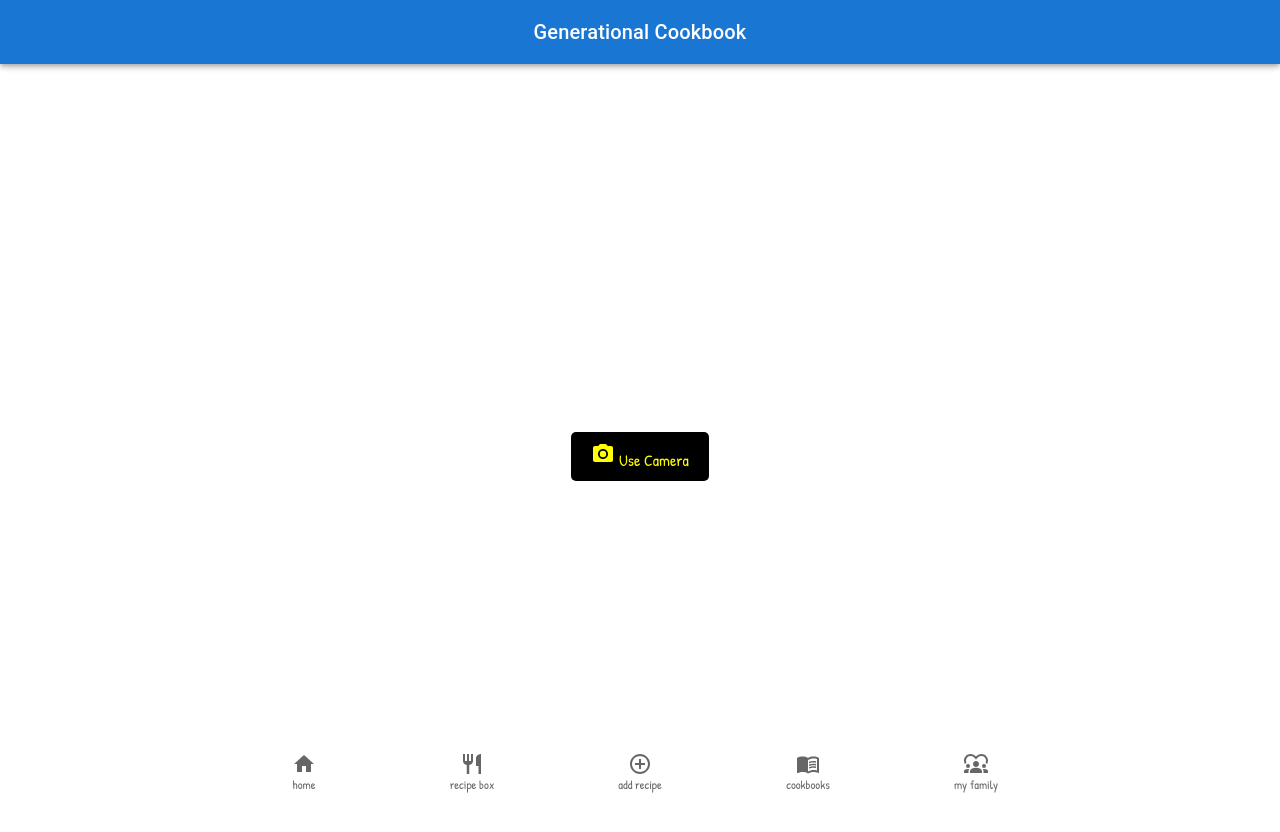
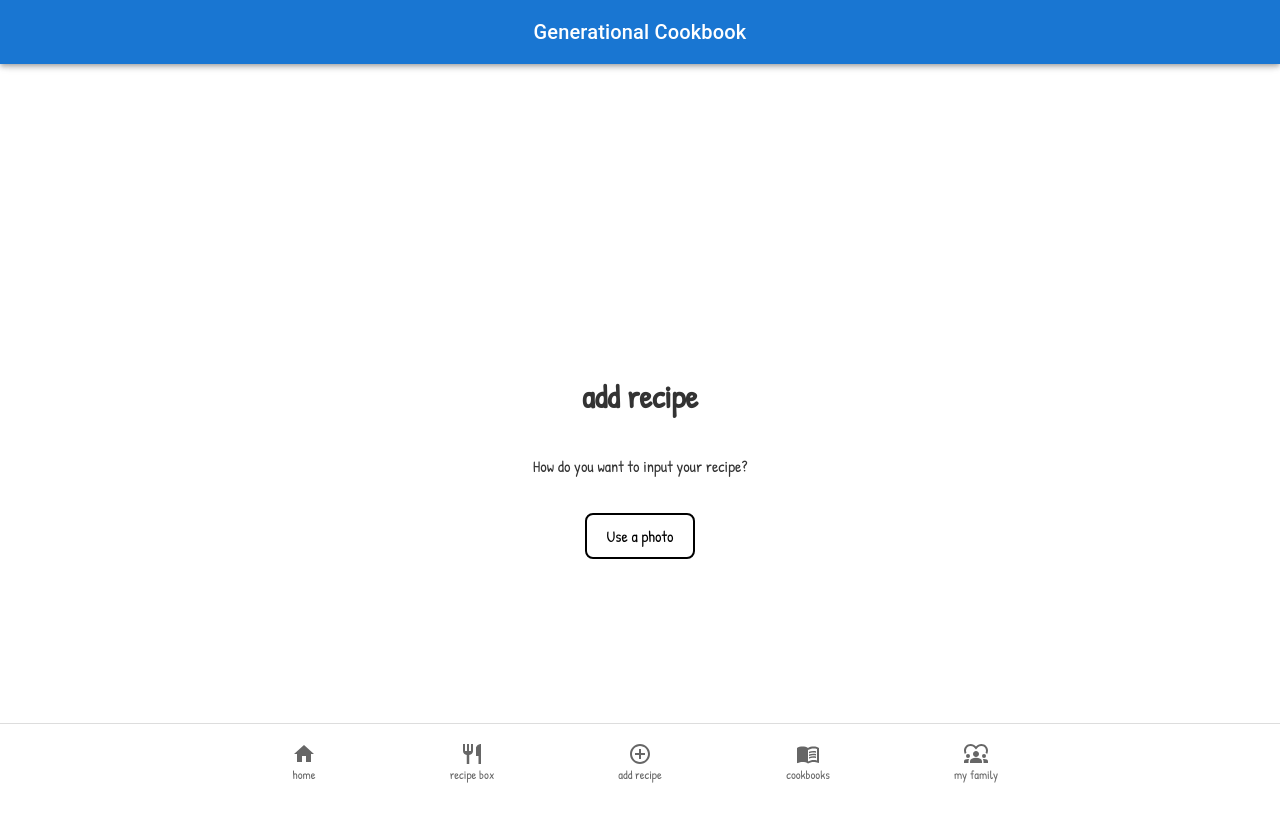
Before and after one commit to 394-w25/Cookbook, a React (Vite) app: page /AddRecipe in a window 1280 px wide. Shown: the top 832 px of the page. Built offline with nearby package versions, Linux system fonts and the light colour scheme.

Commit message:
recipe page

```diff
--- a/package.json
+++ b/package.json
@@ -21,7 +21,7 @@
     "react": "^18.3.0",
     "react-camera-pro": "^1.4.0",
     "react-dom": "^18.3.0",
-    "react-markdown": "^9.0.3",
+    "react-markdown": "^9.1.0",
     "react-router-dom": "^7.1.5"
   },
   "devDependencies": {
--- a/src/components/Navigation/Screens/AddRecipeScreen/AddRecipeScreen.css
+++ b/src/components/Navigation/Screens/AddRecipeScreen/AddRecipeScreen.css
@@ -1,17 +1,56 @@
-/* AddRecipe.css */
 .container {
   display: flex;
+  flex-direction: column;
+  align-items: center;
   justify-content: center;
-  align-items: center;
   height: 100vh;
+  text-align: center;
+}
+
+.button-group {
+  display: flex;
+  flex-direction: column;
+  gap: 15px;
+  margin-top: 20px;
 }
 
 .button {
+  background-color: white;
+  color: black;
+  border: 2px solid black;
   padding: 10px 20px;
+  border-radius: 8px;
   font-size: 16px;
   cursor: pointer;
+  transition: 0.3s;
+}
+
+.button:hover {
   background-color: black;
-  color: yellow;
+  color: white;
+}
+
+.camera-button {
+  display: flex;
+  align-items: center;
+  justify-content: center;
+  gap: 10px;
+}
+
+.bottom-nav {
+  display: flex;
+  justify-content: space-around;
+  position: absolute;
+  bottom: 0;
+  width: 100%;
+  background-color: white;
+  padding: 10px 0;
+  border-top: 1px solid #ddd;
+}
+
+.nav-button {
+  background: none;
   border: none;
-  border-radius: 5px;
+  font-size: 14px;
+  cursor: pointer;
 }
--- a/src/components/Navigation/Screens/AddRecipeScreen/AddRecipeScreen.jsx
+++ b/src/components/Navigation/Screens/AddRecipeScreen/AddRecipeScreen.jsx
@@ -4,17 +4,37 @@ import './AddRecipeScreen.css';
 import { useNavigate } from 'react-router-dom';
 
 function AddRecipeScreen() {
-const navigate = useNavigate();
+  const navigate = useNavigate();
 
   return (
     <div className="container">
-      <button
-        className="button"
-        onClick={() => navigate("/cameraComponent")} // Navigate to /cameraComponent
-      >
-        <CameraAltIcon /> Use Camera
-      </button>
-      {/* <CameraComponent/> */}
+      <h1 className="title">add recipe</h1>
+      <p className="description">How do you want to input your recipe?</p>
+
+      <div className="button-group">
+        <div className="button-container">
+          <button className="button" onClick={() => navigate("/cameraComponent")}>
+            Use a photo
+          </button>
+        </div>
+      </div>
+
+      <nav className="bottom-nav">
+        <div className="nav-container">
+          <button className="nav-button" onClick={() => navigate("/home")}>
+            Home
+          </button>
+          <button className="nav-button" onClick={() => navigate("/recipeBox")}>
+            Recipe Box
+          </button>
+          <button className="nav-button" onClick={() => navigate("/addRecipe")}>
+            Add Recipe
+          </button>
+          <button className="nav-button" onClick={() => navigate("/myFamily")}>
+            My Family
+          </button>
+        </div>
+      </nav>
     </div>
   );
 }
```
Also changed, not shown: 1 other file (tests, documents, lock files or other folders).
